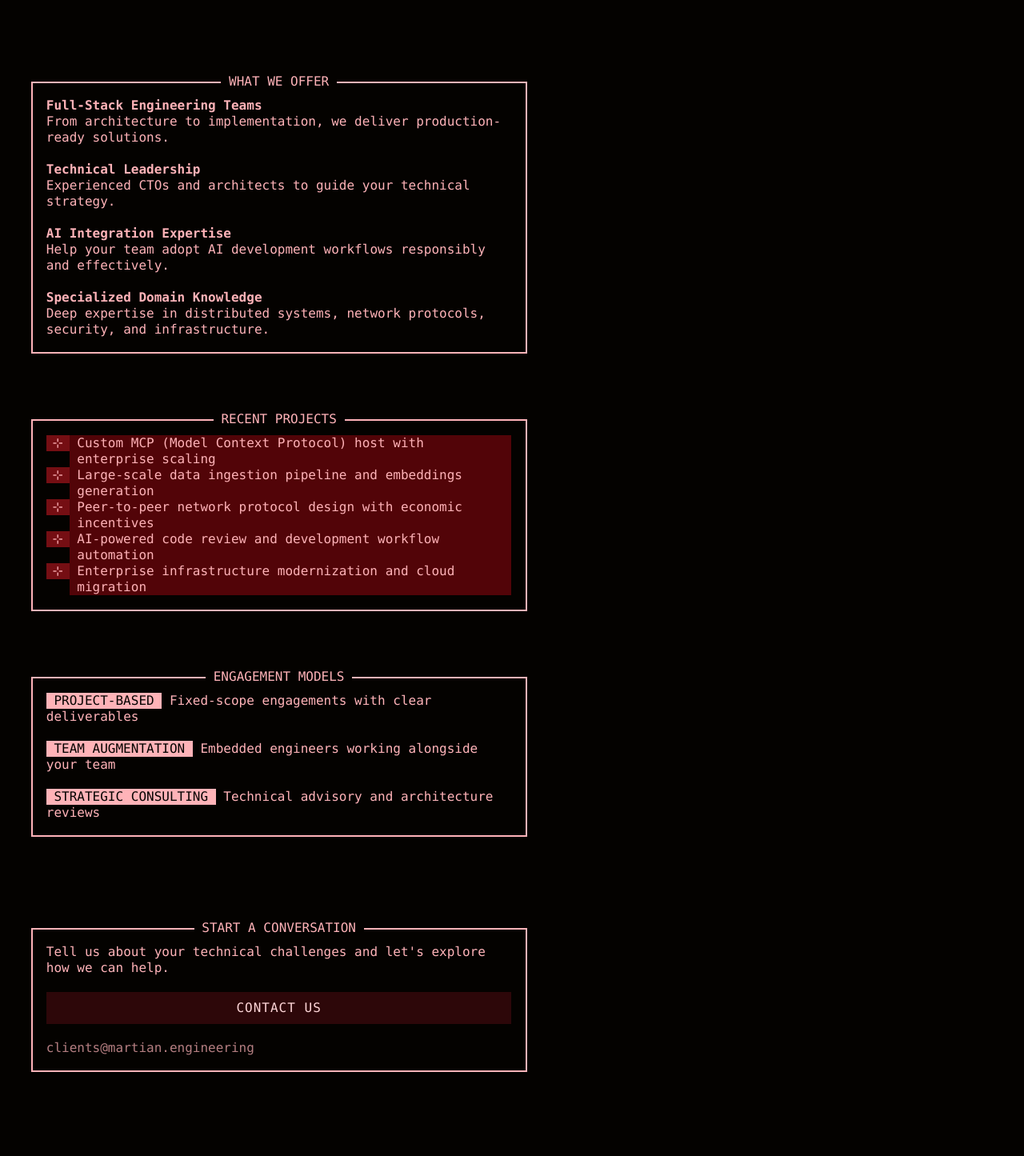
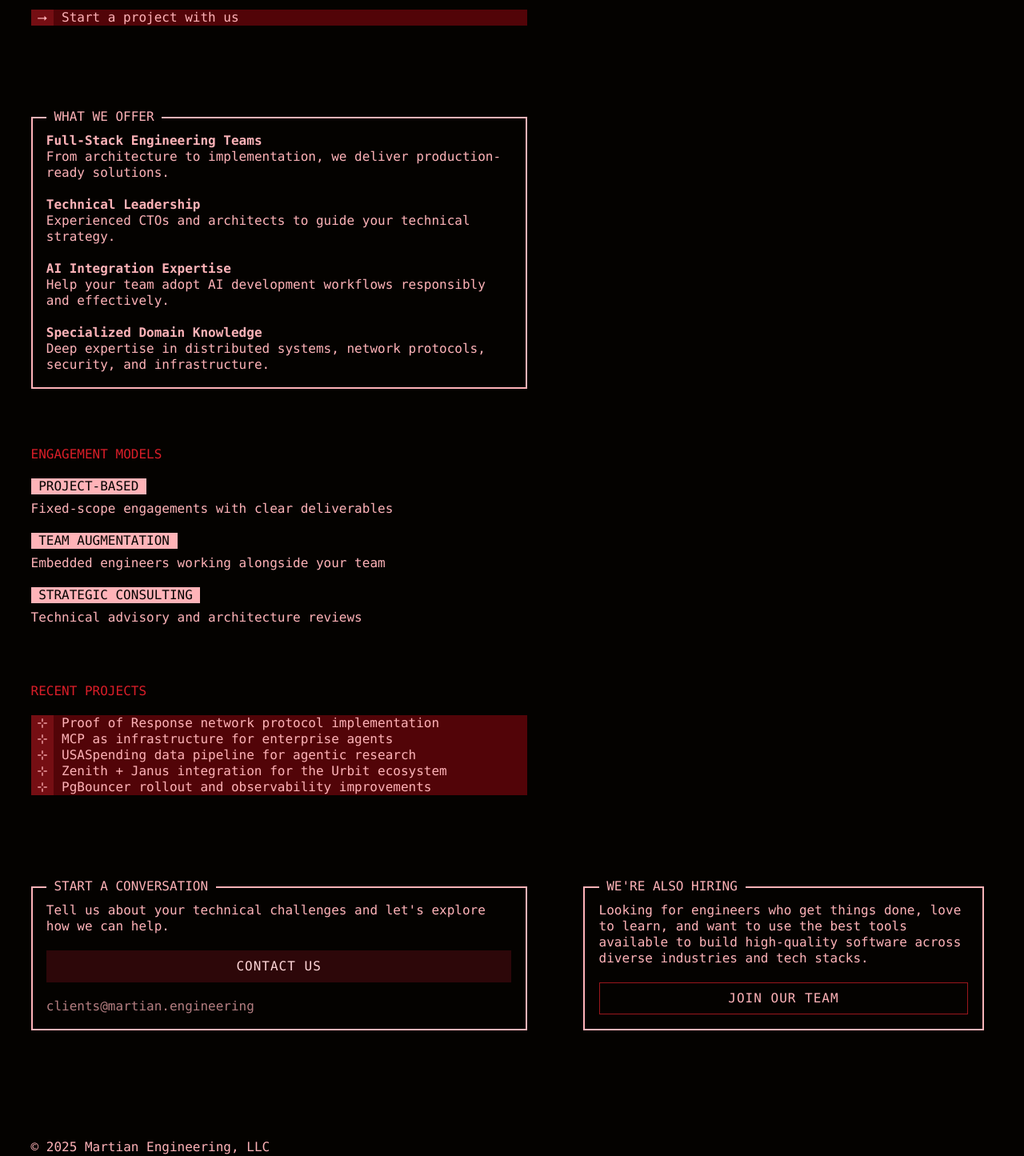
Before and after one commit to Martian-Engineering/martian.engineering, a Next.js app in the folder martian-next/: page /hire in a window 1280 px wide. Shown: the part 380-1825 px from the top of the page at 80% size. Built offline with nearby package versions, Linux system fonts and the light colour scheme; a web font is replaced by a local one.

Commit message:
redesign hire us page

```diff
--- a/martian-next/app/hire/page.tsx
+++ b/martian-next/app/hire/page.tsx
@@ -67,6 +67,14 @@ export default function HirePage() {
                 required for mission-critical software.
               </Text>
             </Row>
+            <Row style={{ marginTop: "1.5rem" }}>
+              <ActionListItem
+                icon={`⭢`}
+                href="mailto:clients@martian.engineering"
+              >
+                Start a project with us
+              </ActionListItem>
+            </Row>
           </Grid>
         </div>
         <div className={styles.rightColumn}>{/* Empty right column */}</div>
@@ -76,7 +84,7 @@ export default function HirePage() {
       <div className={styles.gridContainer} style={{ marginTop: "4rem" }}>
         <div className={styles.leftColumn}>
           <Grid>
-            <Card title="WHAT WE OFFER">
+            <Card title="WHAT WE OFFER" mode="left">
               <strong>Full-Stack Engineering Teams</strong>
               <br />
               From architecture to implementation, we deliver production-ready
@@ -101,6 +109,39 @@ export default function HirePage() {
             </Card>
           </Grid>
         </div>
+        <div className={styles.rightColumn}></div>
+      </div>
+
+      {/* Engagement Models */}
+      <div className={styles.gridContainer} style={{ marginTop: "2rem" }}>
+        <div className={styles.leftColumn}>
+          <Grid>
+            <Row>
+              <span className={styles.whyAccent}>ENGAGEMENT MODELS</span>
+            </Row>
+            <br />
+            <Row>
+              <Badge>PROJECT-BASED</Badge>
+            </Row>
+            <Row style={{ marginTop: "0.5rem" }}>
+              Fixed-scope engagements with clear deliverables
+            </Row>
+            <br />
+            <Row>
+              <Badge>TEAM AUGMENTATION</Badge>
+            </Row>
+            <Row style={{ marginTop: "0.5rem" }}>
+              Embedded engineers working alongside your team
+            </Row>
+            <br />
+            <Row>
+              <Badge>STRATEGIC CONSULTING</Badge>
+            </Row>
+            <Row style={{ marginTop: "0.5rem" }}>
+              Technical advisory and architecture reviews
+            </Row>
+          </Grid>
+        </div>
         <div className={styles.rightColumn}>{/* Empty right column */}</div>
       </div>
 
@@ -108,48 +149,25 @@ export default function HirePage() {
       <div className={styles.gridContainer} style={{ marginTop: "2rem" }}>
         <div className={styles.leftColumn}>
           <Grid>
-            <Card title="RECENT PROJECTS">
-              <ActionListItem icon={`⊹`}>
-                Custom MCP (Model Context Protocol) host with enterprise scaling
-              </ActionListItem>
-              <ActionListItem icon={`⊹`}>
-                Large-scale data ingestion pipeline and embeddings generation
-              </ActionListItem>
-              <ActionListItem icon={`⊹`}>
-                Peer-to-peer network protocol design with economic incentives
-              </ActionListItem>
-              <ActionListItem icon={`⊹`}>
-                AI-powered code review and development workflow automation
-              </ActionListItem>
-              <ActionListItem icon={`⊹`}>
-                Enterprise infrastructure modernization and cloud migration
-              </ActionListItem>
-            </Card>
-          </Grid>
-        </div>
-        <div className={styles.rightColumn}>{/* Empty right column */}</div>
-      </div>
-
-      {/* Engagement Models */}
-      <div className={styles.gridContainer} style={{ marginTop: "2rem" }}>
-        <div className={styles.leftColumn}>
-          <Grid>
-            <Card title="ENGAGEMENT MODELS">
-              <Row>
-                <Badge>PROJECT-BASED</Badge> Fixed-scope engagements with clear
-                deliverables
-              </Row>
-              <br />
-              <Row>
-                <Badge>TEAM AUGMENTATION</Badge> Embedded engineers working
-                alongside your team
-              </Row>
-              <br />
-              <Row>
-                <Badge>STRATEGIC CONSULTING</Badge> Technical advisory and
-                architecture reviews
-              </Row>
-            </Card>
+            <Row>
+              <span className={styles.whyAccent}>RECENT PROJECTS</span>
+            </Row>
+            <br />
+            <ActionListItem icon={`⊹`} href="/work/near-por">
+              Proof of Response network protocol implementation
+            </ActionListItem>
+            <ActionListItem icon={`⊹`} href="/work/sweetspot-mcp">
+              MCP as infrastructure for enterprise agents
+            </ActionListItem>
+            <ActionListItem icon={`⊹`} href="/work/sweetspot-usaspending">
+              USASpending data pipeline for agentic research
+            </ActionListItem>
+            <ActionListItem icon={`⊹`} href="/work/tlon">
+              Zenith + Janus integration for the Urbit ecosystem
+            </ActionListItem>
+            <ActionListItem icon={`⊹`} href="/work/extend">
+              PgBouncer rollout and observability improvements
+            </ActionListItem>
           </Grid>
         </div>
         <div className={styles.rightColumn}>{/* Empty right column */}</div>
@@ -159,9 +177,9 @@ export default function HirePage() {
       <div className={styles.gridContainer} style={{ marginTop: "4rem" }}>
         <div className={styles.leftColumn}>
           <Grid>
-            <Card title="START A CONVERSATION">
-              Tell us about your technical challenges and let&apos;s explore how we
-              can help.
+            <Card title="START A CONVERSATION" mode="left">
+              Tell us about your technical challenges and let&apos;s explore how
+              we can help.
               <br />
               <br />
               <a href="mailto:clients@martian.engineering">
@@ -173,14 +191,9 @@ export default function HirePage() {
             </Card>
           </Grid>
         </div>
-        <div className={styles.rightColumn}>{/* Empty right column */}</div>
-      </div>
-
-      {/* We're Also Hiring */}
-      <div className={styles.gridContainer} style={{ marginTop: "4rem" }}>
-        <div className={styles.leftColumn}>
+        <div className={styles.rightColumn}>
           <Grid>
-            <Card title="WE'RE ALSO HIRING">
+            <Card title="WE'RE ALSO HIRING" mode="left">
               Looking for engineers who get things done, love to learn, and want
               to use the best tools available to build high-quality software
               across diverse industries and tech stacks.
@@ -192,7 +205,6 @@ export default function HirePage() {
             </Card>
           </Grid>
         </div>
-        <div className={styles.rightColumn}>{/* Empty right column */}</div>
       </div>
 
       <div className={styles.gridContainer} style={{ marginTop: "4rem" }}>
```
Also changed, not shown: 1 other file (tests, documents, lock files or other folders).
